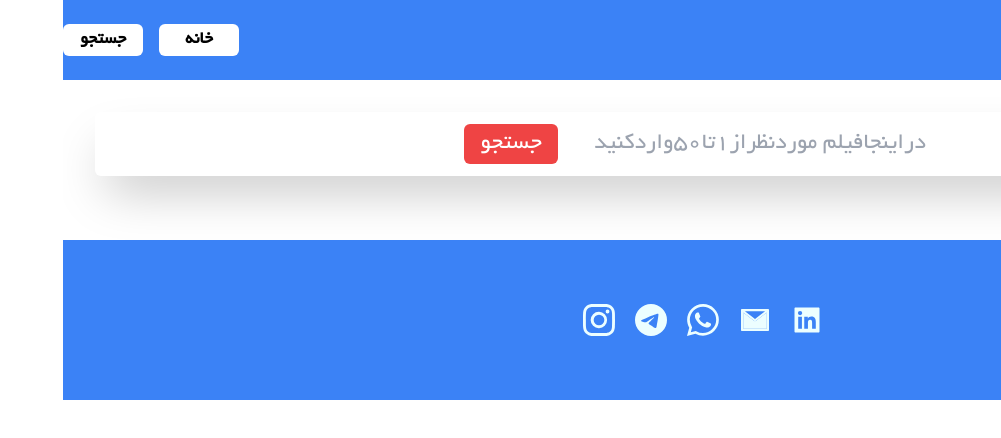
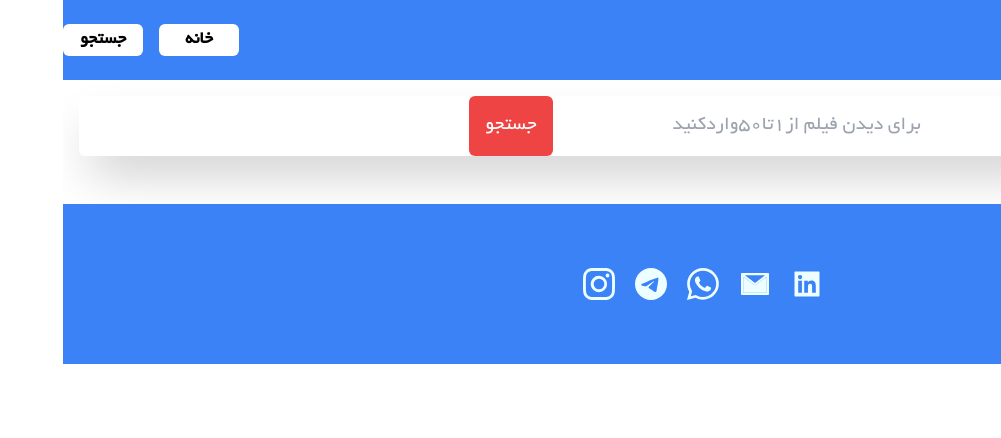
Before and after one commit to ghiyaee/tamashaKaneh-movies, a Next.js app: page /search in a window 1280 px wide. Shown: the top 438 px of the page, without its empty margins (279-1280 px from the left). Built offline with nearby package versions, Linux system fonts and the light colour scheme.

Commit message:
fix styles

```diff
--- a/app/search/page.jsx
+++ b/app/search/page.jsx
@@ -20,11 +20,11 @@ const Search = () => {
   };
 
   return (
-    <div className=" p-8  ">
-      <div className="shadow-2xl text-2xl rounded-md flex justify-center">
-        <form onSubmit={handelSubmit}>
+    <div className=" p-4 ">
+      <div className="shadow-2xl text-xl rounded-md ">
+        <form onSubmit={handelSubmit} className="flex justify-center flex-wrap">
           <input
-            placeholder="دراینجافیلم موردنظراز1تا50واردکنید"
+            placeholder="برای دیدن فیلم از1تا50واردکنید"
             className="outline-none w-96 p-4"
             onChange={(e) => setMoviesId(e.target.value)}
           />
```
